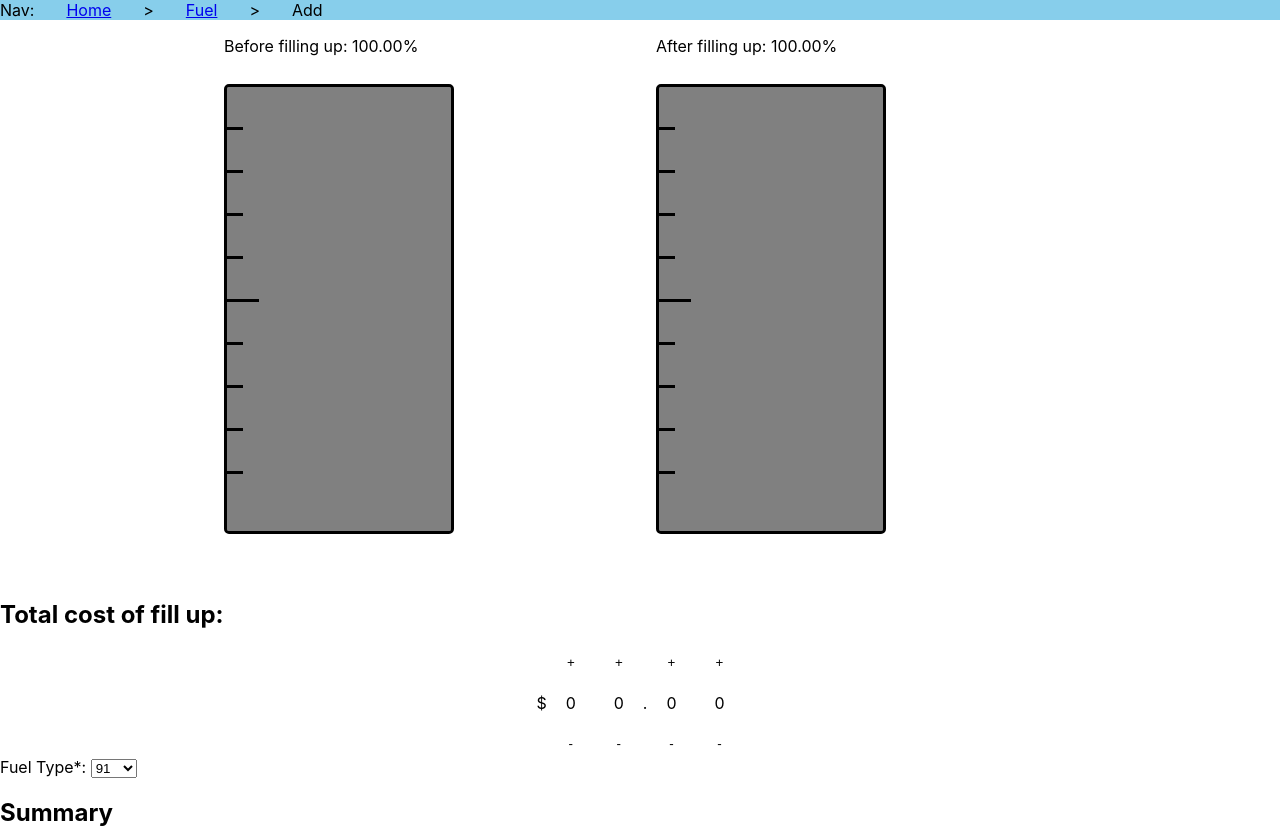
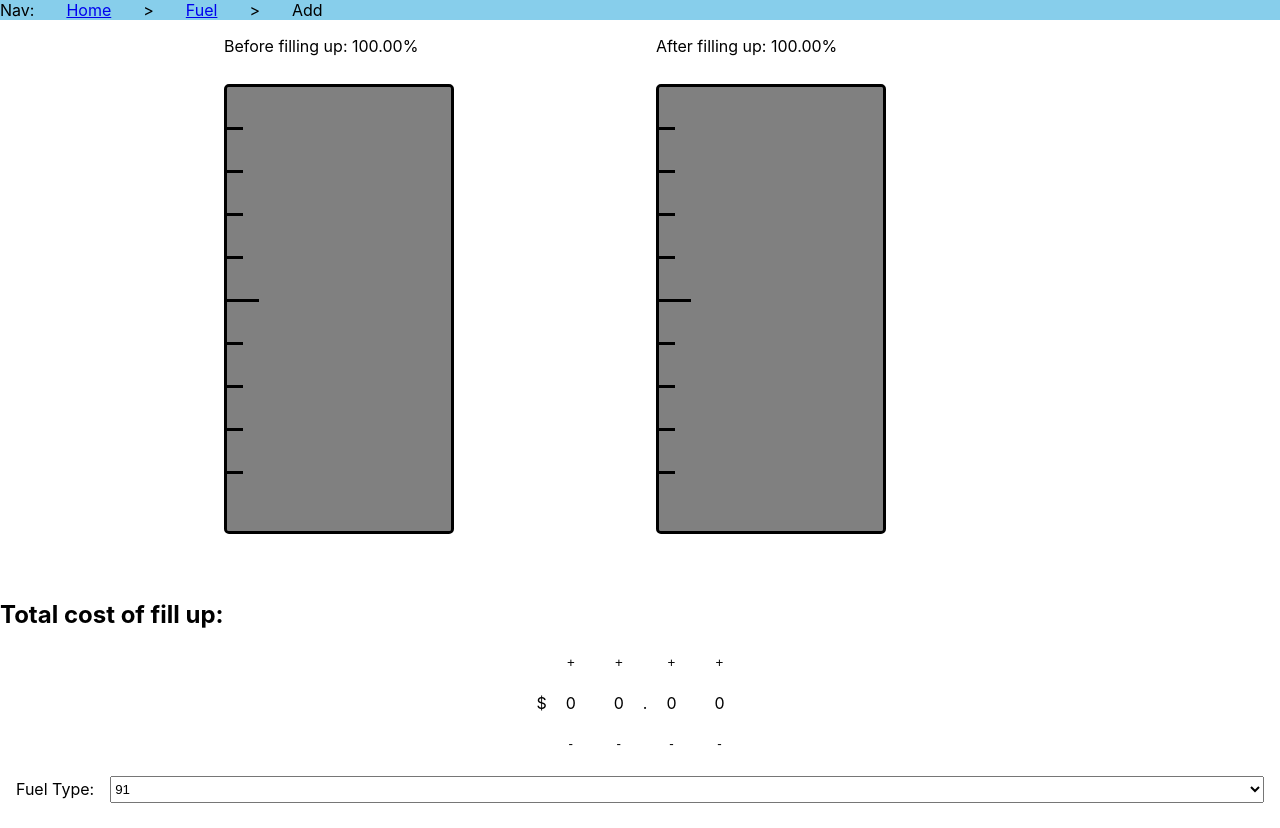
Before and after one commit to SquireOfSoftware/fit_car, a React (Create React App) app: page /fuel/add in a window 1280 px wide. Shown: the top 828 px of the page. Built offline with nearby package versions, Linux system fonts and the light colour scheme.

Commit message:
Styling up the fuel type dropdown

```diff
--- a/src/components/fuel/FuelTank.js
+++ b/src/components/fuel/FuelTank.js
@@ -229,21 +229,10 @@ export default function FuelTank() {
         ""
       )}
 
-      <label htmlFor="fuelType">Fuel Type*: </label>
-      <select
-        id="fuelType"
-        name="fuelType"
-        className={styles.formField}
-        onChange={changeFuelType}
-      >
-        {Object.keys(FuelType).map((fuelType, index) => {
-          return (
-            <option value={fuelType} key={index}>
-              {fuelType}
-            </option>
-          );
-        })}
-      </select>
+      <FuelTypeDropdDown
+        changeFuelType={changeFuelType}
+        selectedFuelType={fuelType}
+      />
 
       <h2>Summary</h2>
       <FillUpSummary
@@ -268,6 +257,35 @@ export default function FuelTank() {
   );
 }
 
+function FuelTypeDropdDown({ changeFuelType, selectedFuelType }) {
+  return (
+    <div className={styles.fuelTypeDropdown}>
+      <label htmlFor="fuelType">Fuel Type: </label>
+      <select
+        id="fuelType"
+        name="fuelType"
+        className={styles.fuelTypeOption}
+        onChange={changeFuelType}
+      >
+        {Object.keys(FuelType).map((fuelTypeEnum, index) => {
+          if (fuelTypeEnum === selectedFuelType) {
+            return (
+              <option value={fuelTypeEnum} key={index} selected="selected">
+                {fuelTypeEnum}
+              </option>
+            );
+          }
+          return (
+            <option value={fuelTypeEnum} key={index}>
+              {fuelTypeEnum}
+            </option>
+          );
+        })}
+      </select>
+    </div>
+  );
+}
+
 function FillUpSummary({
   currentPrice,
   currentTank,
--- a/src/components/fuel/FuelTank.module.css
+++ b/src/components/fuel/FuelTank.module.css
@@ -33,3 +33,16 @@
 .fillUpSummary {
   margin-left: 3em;
 }
+
+.fuelTypeDropdown {
+  height: 2em;
+  display: flex;
+  align-items: center;
+  gap: 1em;
+  margin: 1em;
+}
+
+.fuelTypeOption {
+  flex: 1;
+  height: 2em;
+}
```
